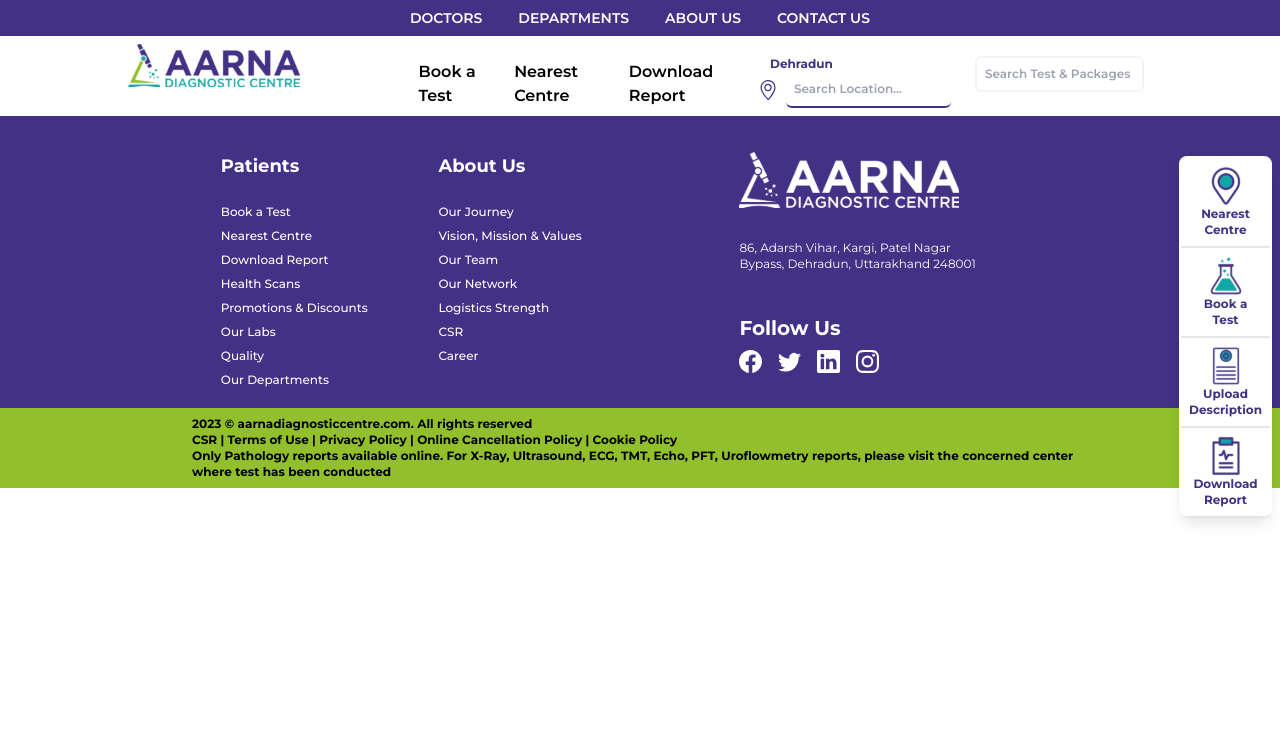
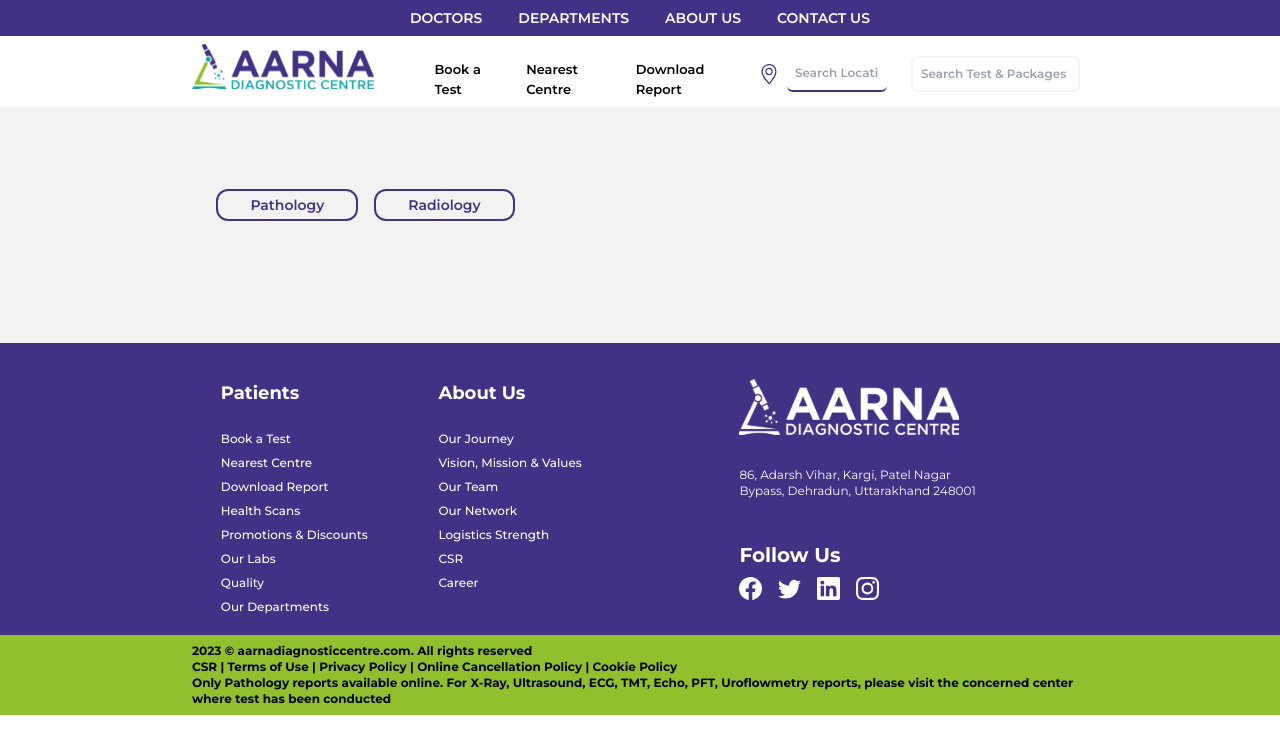
Before and after one commit to Ashish0253/Aarna-2.0, a Next.js app: page /departments in a window 1280 px wide. Shown: the top 754 px of the page. Built offline with nearby package versions, Linux system fonts and the light colour scheme.

Commit message:
new changes

```diff
--- a/components/call.js
+++ b/components/call.js
@@ -2,7 +2,7 @@ import { FiPhoneCall } from "react-icons/fi";
 
 export default function Call() {
   return (
-    <div className="border-2 border-transparent rounded-2xl grid grid-cols-5 mx-[16%] my-20 p-5 shadow-lg">
+    <div className="bg-white border-2 border-transparent rounded-2xl grid grid-cols-5 mx-[18%] my-20 p-5 shadow-lg">
       <div className="font-bold text-primary text-2xl col-span-2">
         Free Home Visit Facility
       </div>
--- a/components/header.js
+++ b/components/header.js
@@ -7,7 +7,7 @@ export default function Header() {
         <Link href="/" className="">
           DOCTORS
         </Link>
-        <Link href="/">DEPARTMENTS</Link>
+        <Link href="/departments">DEPARTMENTS</Link>
         <Link href="/about-us">ABOUT US</Link>
         <Link href="/">CONTACT US</Link>
       </div>
--- a/components/healthPackages.js
+++ b/components/healthPackages.js
@@ -22,7 +22,7 @@ export default function HealthPackages() {
   };
 
   return (
-    <div className="border-2 border-transparent rounded-2xl  mx-[16%] my-20 pb-10 shadow-lg">
+    <div className="bg-white border-2 border-transparent rounded-2xl  mx-[16%] my-20 pb-10 shadow-lg">
       <div className="text-2xl font-bold text-primary px-10 pt-10 pb">
         Health Packages
       </div>
--- a/components/healthScans.js
+++ b/components/healthScans.js
@@ -2,7 +2,7 @@ import Image from "next/image";
 
 export default function HealthScans() {
   return (
-    <div className="border-2 border-transparent rounded-2xl mx-[18%] my-14 pb-10 shadow-primary">
+    <div className="bg-white border-2 border-transparent rounded-2xl mx-[18%] my-14 pb-10 shadow-xl">
       <div className="text-2xl font-bold text-primary px-14 py-4 pt-8 ">
         Health Scans
       </div>
--- a/components/navbar.js
+++ b/components/navbar.js
@@ -4,7 +4,7 @@ import { SlLocationPin } from "react-icons/sl";
 
 export default function Navbar() {
   return (
-    <div className="flex font-semibold mx-[10%] py-2 text-base">
+    <div className="bg-white flex font-semibold px-[15%] py-2 text-[13px]">
       <Link href="/">
         <Image
           src="/AARNA 1.svg"
@@ -14,7 +14,7 @@ export default function Navbar() {
           className=""
         />
       </Link>
-      <div className="flex ml-[10%] pt-2">
+      <div className="flex ml-[5%] pt-2">
         <Link href="/book-a-test" className="pt-2 px-4">
           Book a Test
         </Link>
@@ -26,11 +26,10 @@ export default function Navbar() {
         </Link>
         <div className="pt-1 px-4 text-xs">
           {" "}
-          <div className="px-3 text-primary font-bold">Dehradun</div>{" "}
           <div className="flex">
             <SlLocationPin size={20} className="m-2 ml-0 text-primary inline" />
             <input
-              className="border-b-2 border-primary rounded-md px-2 text-xs  focus:border-primary inline"
+              className="border-b-2 border-primary rounded-md px-2 text-xs focus:border-primary inline w-[100px]"
               placeholder="Search Location..."
             />
           </div>
--- a/components/searchTestPackages.js
+++ b/components/searchTestPackages.js
@@ -1,6 +1,6 @@
 export default function SearchTestPackages() {
   return (
-    <div className="border-2 border-transparent rounded-2xl  mx-[18%] my-20 pb-10 px-12 shadow-xl">
+    <div className="bg-white border-2 border-transparent rounded-2xl  mx-[18%] my-20 pb-10 px-12 shadow-xl">
       <div className="text-2xl font-bold text-primary py-8 ">
         Search Test and Packages
       </div>
--- a/components/whyAarna.js
+++ b/components/whyAarna.js
@@ -1,7 +1,7 @@
 export default function WhyAarna() {
   return (
     <div>
-      <div className="border-2 border-transparent rounded-2xl mx-[18%] my-10 pb-3 text-primary">
+      <div className="bg-white border-2 border-transparent rounded-2xl mx-[18%] my-10 pb-3 text-primary">
         <div className="font-bold text-2xl py-4 border-b-4 border-primary">
           Why Aarna Diagnostic Centre
         </div>
--- a/hooks/useIntersection.js
+++ b/hooks/useIntersection.js
@@ -1,19 +1,21 @@
 import { useState, useEffect } from "react";
 
 export default function useIntersection(element, rootMargin) {
-  const [isVisible, setIsVisible] = useState(false);
+  const [isVisible, setIsVisible] = useState(true);
 
   useEffect(() => {
     const observer = new IntersectionObserver(
       ([entry]) => {
         setIsVisible(entry.isIntersecting);
+        console.log(entry);
       },
       { rootMargin }
     );
 
     element.current && observer.observe(element.current);
 
-    // return () => observer.unobserve(element.current);
+    const temp = element.current;
+    // return () => observer.unobserve(temp);
   }, []);
 
   return isVisible;
--- a/pages/_app.js
+++ b/pages/_app.js
@@ -16,10 +16,11 @@ export default function App({ Component, pageProps }) {
 
   useEffect(() => {
     setSidebar(!isInViewport3);
+    console.log("isInViewport3 doosra wala: ", isInViewport3);
   }, [isInViewport3]);
 
   return (
-    <div className="font-body">
+    <div className="font-body bg-[#f2f2f2]">
       <Header />
       <Navbar />
       <Sidebar sidebar={sidebar} />
--- a/pages/centres.js
+++ b/pages/centres.js
@@ -27,7 +27,7 @@ export default function Centres() {
       <div>
         <iframe
           src="https://www.google.com/maps/embed?pb=!1m18!1m12!1m3!1d3444.868799207304!2d78.02524661493497!3d30.297796481790943!2m3!1f0!2f0!3f0!3m2!1i1024!2i768!4f13.1!3m3!1m2!1s0x39092978849052d9%3A0xe74fb09a1c56420e!2sAarna%20Diagnostic%20Centre!5e0!3m2!1sen!2sin!4v1679285323694!5m2!1sen!2sin"
-          width="1000"
+          width="65%"
           height="350"
           allowfullscreen=""
           loading="lazy"
--- a/pages/departments.js
+++ b/pages/departments.js
@@ -1,3 +1,17 @@
 export default function Departments() {
-  return;
+  return (
+    <div>
+      <div className="border-2 border-transparent rounded-2xl  mx-[13%] my-20 pb-10 px-12">
+        <div className="flex justify-start  text-sm font-semibold text-primary">
+          <button className="border-2 border-primary rounded-xl px-8 py-1 mr-4 hover:bg-secondary hover:text-white ease-out">
+            Pathology
+          </button>
+          <button className="border-2 border-primary rounded-xl px-8 py-1 mr-4 hover:bg-secondary hover:text-white ease-out">
+            {" "}
+            Radiology
+          </button>
+        </div>
+      </div>
+    </div>
+  );
 }
```
